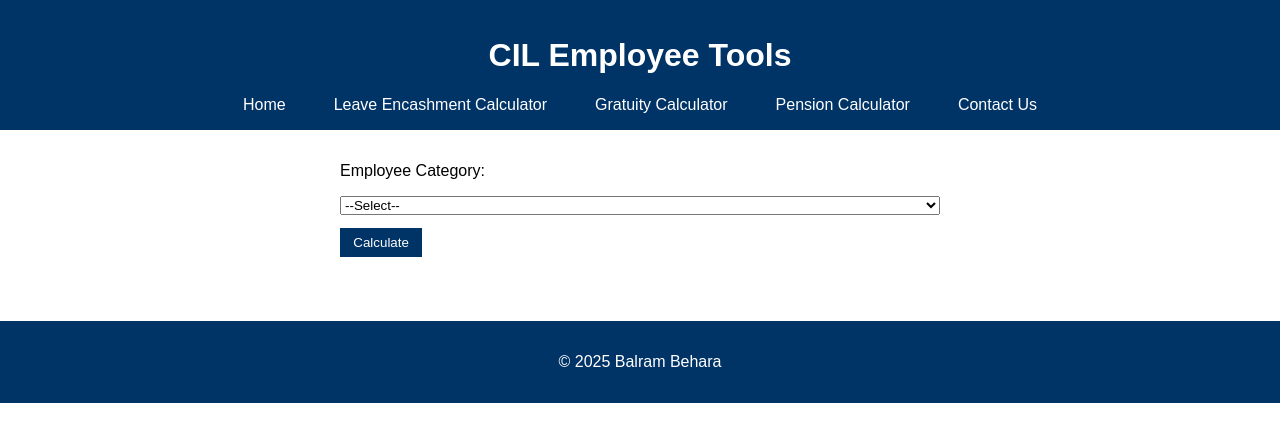
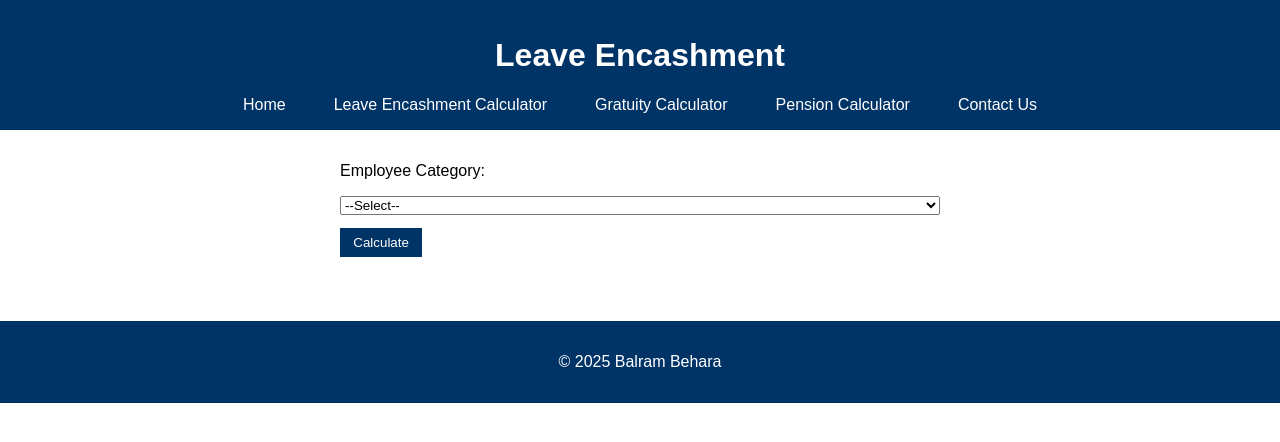
Before and after one commit to seclbalram/hr-financial-tools, a plain HTML site: page leave-encashment.html in a window 1280 px wide. Drawn offline with Linux system fonts and the light colour scheme.

Commit message:
Update leave-encashment.html
changing h1 header as leave encashment

```diff
--- a/leave-encashment.html
+++ b/leave-encashment.html
@@ -8,7 +8,7 @@
 </head>
 <body>
     <header>
-        <h1>CIL Employee Tools</h1>
+        <h1>Leave Encashment</h1>
         <div class="hamburger" onclick="toggleMenu()">☰</div>
         <nav id="navMenu">
           <a href="index.html">Home</a>
```
